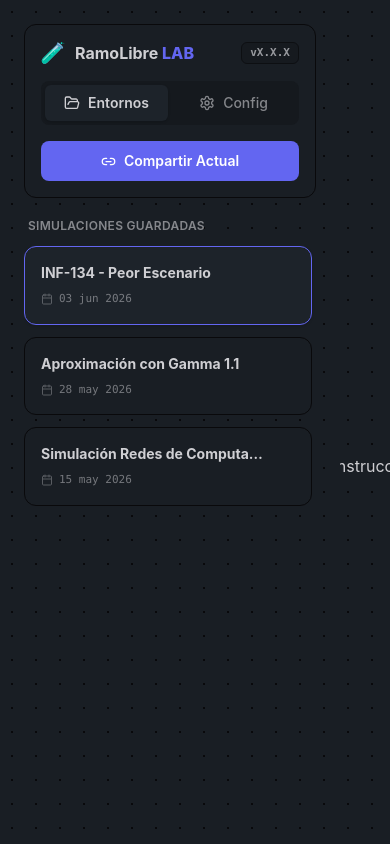
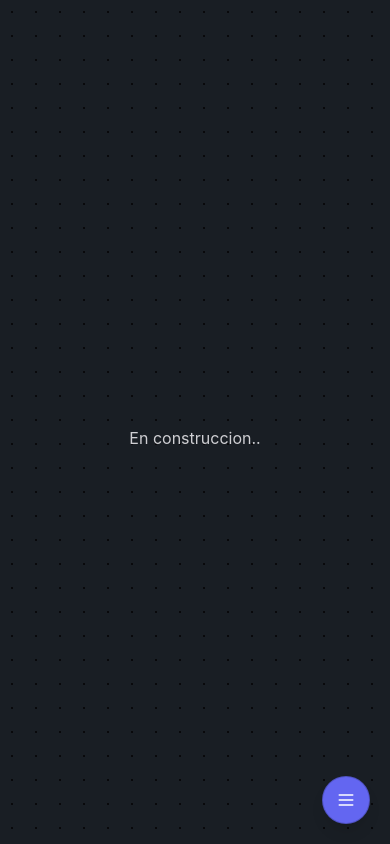
Before and after one commit to madmti/Ramo-Libre-Lab, a SvelteKit app: page / in a window 390 px wide. Built offline with nearby package versions, Linux system fonts and the light colour scheme.

Commit message:
feat: responsive for sidebar

```diff
--- a/src/routes/(app)/+layout.svelte
+++ b/src/routes/(app)/+layout.svelte
@@ -2,17 +2,47 @@
 	import { db } from '$lib';
 	import { onMount } from 'svelte';
 	import Sidebar from './_components/Sidebar.svelte';
+	import { Menu, X } from '@lucide/svelte';
 
 	let { children } = $props();
+
+	// Runa para controlar el estado del menú en móviles
+	let isMobileMenuOpen = $state(false);
 
 	onMount(() => {
 		db.preferences.applyTheme();
 	});
 </script>
 
-<div class="grid h-screen w-screen grid-cols-[340px_1fr] overflow-hidden">
-	<Sidebar />
-	<main class="h-screen overflow-y-auto p-8">
+<div class="relative flex h-screen w-screen overflow-hidden md:grid md:grid-cols-[340px_1fr]">
+	<button
+		onclick={() => (isMobileMenuOpen = !isMobileMenuOpen)}
+		class="fixed right-5 bottom-5 z-50 flex h-12 w-12 cursor-pointer items-center justify-center rounded-full border border-base-400/20 bg-primary-100 text-white shadow-lg transition-transform active:scale-95 md:hidden"
+	>
+		{#if isMobileMenuOpen}
+			<X size={20} />
+		{:else}
+			<Menu size={20} />
+		{/if}
+	</button>
+
+	{#if isMobileMenuOpen}
+		<div
+			onclick={() => (isMobileMenuOpen = false)}
+			onkeydown={(e) => e.key === 'Escape' && (isMobileMenuOpen = false)}
+			role="presentation"
+			class="fixed inset-0 z-40 bg-base-400/40 backdrop-blur-sm transition-opacity md:hidden"
+		></div>
+	{/if}
+
+	<div
+		class="fixed inset-y-0 left-0 z-45 flex h-full transform transition-transform duration-300 ease-in-out md:static md:translate-x-0
+        {isMobileMenuOpen ? 'translate-x-0' : '-translate-x-full'}"
+	>
+		<Sidebar onSelect={() => (isMobileMenuOpen = false)} />
+	</div>
+
+	<main class="h-screen w-full overflow-y-auto p-4 sm:p-6 md:p-8">
 		{@render children()}
 	</main>
 </div>
--- a/src/routes/(app)/_components/Sidebar.svelte
+++ b/src/routes/(app)/_components/Sidebar.svelte
@@ -9,6 +9,9 @@
 	import Datos from './Datos.svelte';
 	import Apariencia from './Apariencia.svelte';
 	import Entornos from './Entornos.svelte';
+
+	// Interfaz para recibir la función de cierre del layout (opcional)
+	let { onSelect = () => {} } = $props<{ onSelect?: () => void }>();
 
 	let activeTab = $state<'entornos' | 'config'>('entornos');
 
@@ -38,7 +41,7 @@
 </script>
 
 <div
-	class="box-border flex h-screen max-h-screen w-85 flex-col gap-5 overflow-hidden p-6 select-none"
+	class="box-border flex h-screen max-h-screen w-screen max-w-85 flex-col gap-5 overflow-hidden p-6 select-none md:bg-transparent"
 >
 	<div class="flex shrink-0 flex-col gap-4 rounded-xl border border-base-400 bg-base-200 p-4">
 		<div class="flex items-center justify-between">
@@ -85,7 +88,9 @@
 	</div>
 
 	{#if activeTab === 'entornos'}
-		<Entornos />
+		<div onclick={onSelect} role="presentation" class="flex min-h-0 flex-1 flex-col">
+			<Entornos />
+		</div>
 	{:else if activeTab === 'config'}
 		<div class="flex min-h-0 flex-1 scrollbar-thin flex-col gap-4 overflow-y-auto pr-1">
 			<Apariencia />
```
